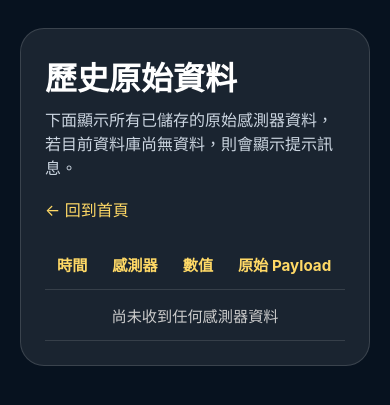
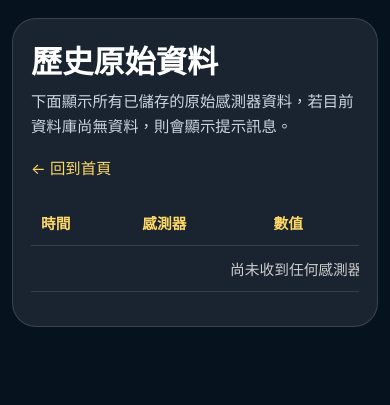
Before and after one commit to ut-8464/soil, a Django app: page /raw-history/ in a window 390 px wide. Shown: the top 405 px of the page. Run offline with Django 5.2, Linux system fonts and the light colour scheme; data that the repository does not hold is empty.

Commit message:
優化使用手機開啟網站時的頁面

```diff
--- a/mysite/mainapp/templates/mainapp/raw_history.html
+++ b/mysite/mainapp/templates/mainapp/raw_history.html
@@ -63,6 +63,40 @@
       .table-wrapper {
         overflow-x: auto;
       }
+
+      @media (max-width: 760px) {
+        .container {
+          padding: 18px 12px;
+        }
+
+        .card {
+          padding: 18px;
+        }
+
+        h1 {
+          font-size: clamp(1.8rem, 8vw, 2.4rem);
+        }
+
+        p {
+          font-size: 0.96rem;
+          line-height: 1.6;
+        }
+
+        .table-wrapper {
+          margin-bottom: 16px;
+        }
+
+        table {
+          min-width: 560px;
+        }
+
+        th,
+        td {
+          padding: 12px 10px;
+          font-size: 0.92rem;
+          word-break: break-word;
+        }
+      }
     </style>
   </head>
   <body>
```
Also changed, not shown: mysite/mainapp/templates/mainapp/index.html (+66 -0 lines).
